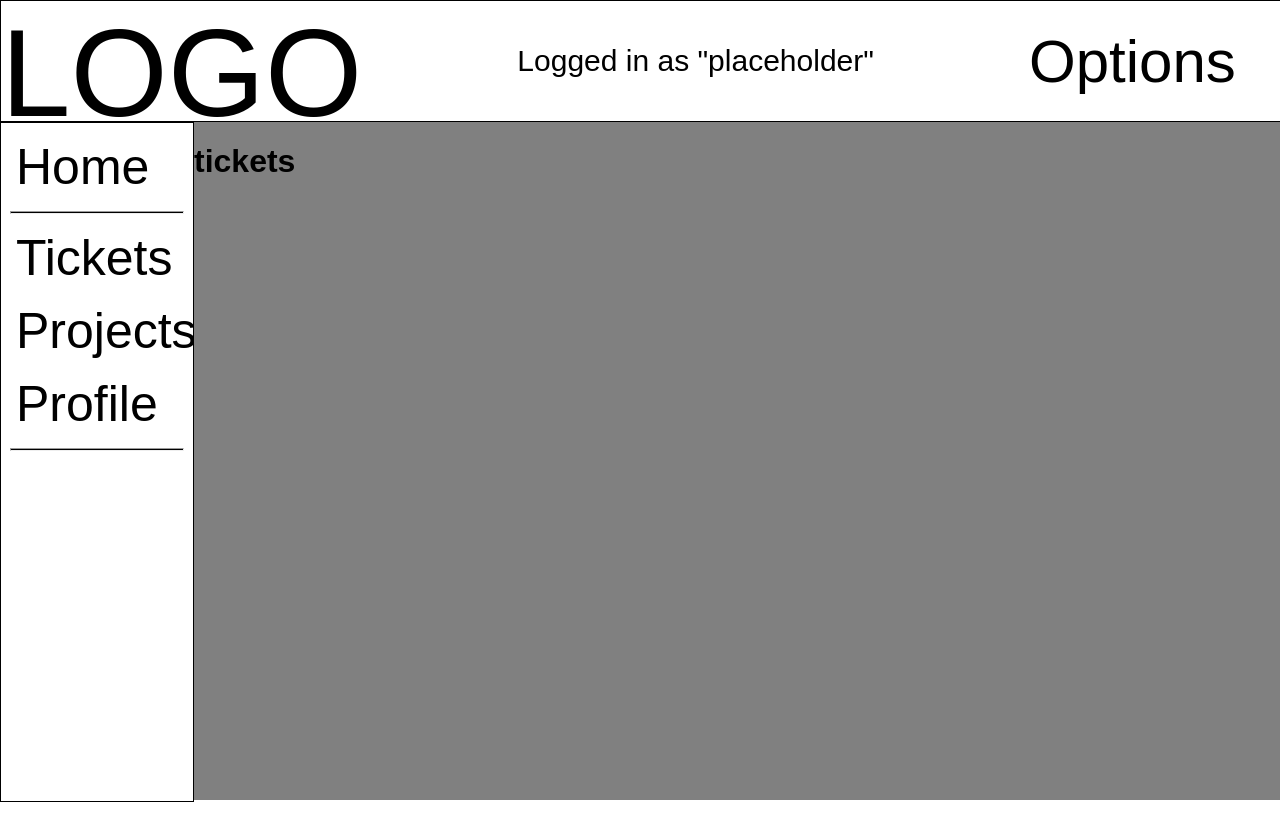
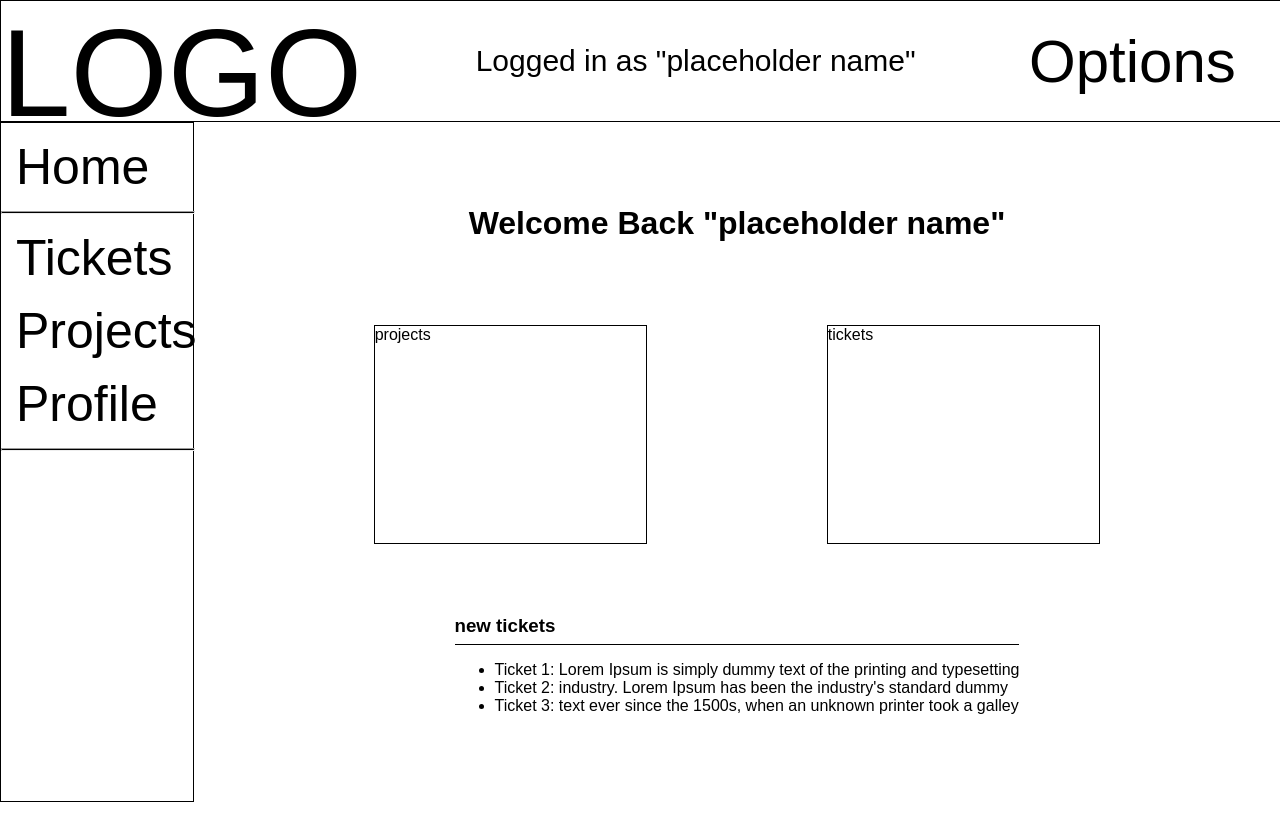
Before and after one commit to MicroOptimization/cdx_issue_tracker, a Flask app: page /home in a window 1280 px wide; the page is wider, and only the part inside the window is pictured. Run offline with Flask 2, Linux system fonts and the light colour scheme; some libraries are stand-ins or nearby versions.

Commit message:
basic homepage layout done

```diff
--- a/static/css/base_navbars.css
+++ b/static/css/base_navbars.css
@@ -30,7 +30,6 @@ a {
 .page_container {
     height:100%;
     width:100%;
-    background:blue;
 
     display: flex;
     flex-direction:column;
@@ -69,8 +68,6 @@ a {
     height:100%;
     width:85%;
 
-    background:grey;
-
     display:inline;
 }
 
@@ -85,7 +82,7 @@ a {
     margin:15px;
 }
 
-#lb_line {
+.lb_line {
     background-color: black;
     height:1px;
     width: 90%;
--- a/static/css/home.css
+++ b/static/css/home.css
@@ -2,4 +2,60 @@
     height:100%;
     width:100%;
 
+    margin:0px;
+    padding:0px;
+
+    display:flex;
+    flex-direction: column;
+
+    align-items:center;
 }
+
+
+.ticket_card, .project_card {
+    height: 80%;
+    width: 25%;
+    background-color:white;
+    border:1px solid black;
+}
+
+.card_wrapper {
+    height: 40%;
+    width: 100%;
+
+    display: flex;
+    flex-direction: row;
+    justify-content: space-evenly;
+}
+
+.welcomeback_wrapper {
+    height:30%;
+    width:100%;
+    display:flex;
+    justify-content: center;
+    align-items:center;
+}
+
+
+
+
+.new_ticket_div {
+    display:flex;
+    flex-direction:column;
+}
+
+.ticket_list_header {
+    border-bottom:1px solid black;
+    padding-bottom:7px;
+    margin-bottom:0px;
+}
+
+.ticket_list {
+
+
+}
+
+.lb_line {
+    width:100%;
+    margin:0px;
+}
--- a/templates/base_navbars.html
+++ b/templates/base_navbars.html
@@ -17,7 +17,7 @@
         <a href="home"><label class="logo">LOGO</label></a>
 
         <div class="top_middle">
-            <label class="logged_in_as">Logged in as "placeholder"</label>
+            <label class="logged_in_as">Logged in as "placeholder name"</label>
         </div>
 
         <div class="top_right_corner">
@@ -29,11 +29,11 @@
     <div class="hori_layout">
         <div class="left_bar">
             <a href="home">Home</a>
-            <hr id="lb_line">
+            <hr class="lb_line">
             <a>Tickets</a>
             <a>Projects</a>
             <a>Profile</a>
-            <hr id="lb_line">
+            <hr class="lb_line">
         </div>
 
         <div class="innerbody_wrapper">
--- a/templates/home.html
+++ b/templates/home.html
@@ -9,7 +9,27 @@
 
 {% block innerbody %}
 <div class="innerbody">
-    <h1>tickets</h1>
+    <div class="welcomeback_wrapper">
+        <h1>Welcome Back "placeholder name"</h1>
+    </div>
+
+    <div class="card_wrapper">
+        <div class="project_card">
+            projects
+        </div>
+
+        <div class="ticket_card">
+            tickets
+        </div>
+    </div>
+    <div class="new_ticket_div">
+        <h3 class="ticket_list_header">new tickets</h3>
+        <ul class="ticket_list">
+            <li>Ticket 1: Lorem Ipsum is simply dummy text of the printing and typesetting </li>
+            <li>Ticket 2: industry. Lorem Ipsum has been the industry's standard dummy</li>
+            <li>Ticket 3: text ever since the 1500s, when an unknown printer took a galley</li>
+        </ul>
+    </div>
 
 </div>
 {% endblock %}
```
